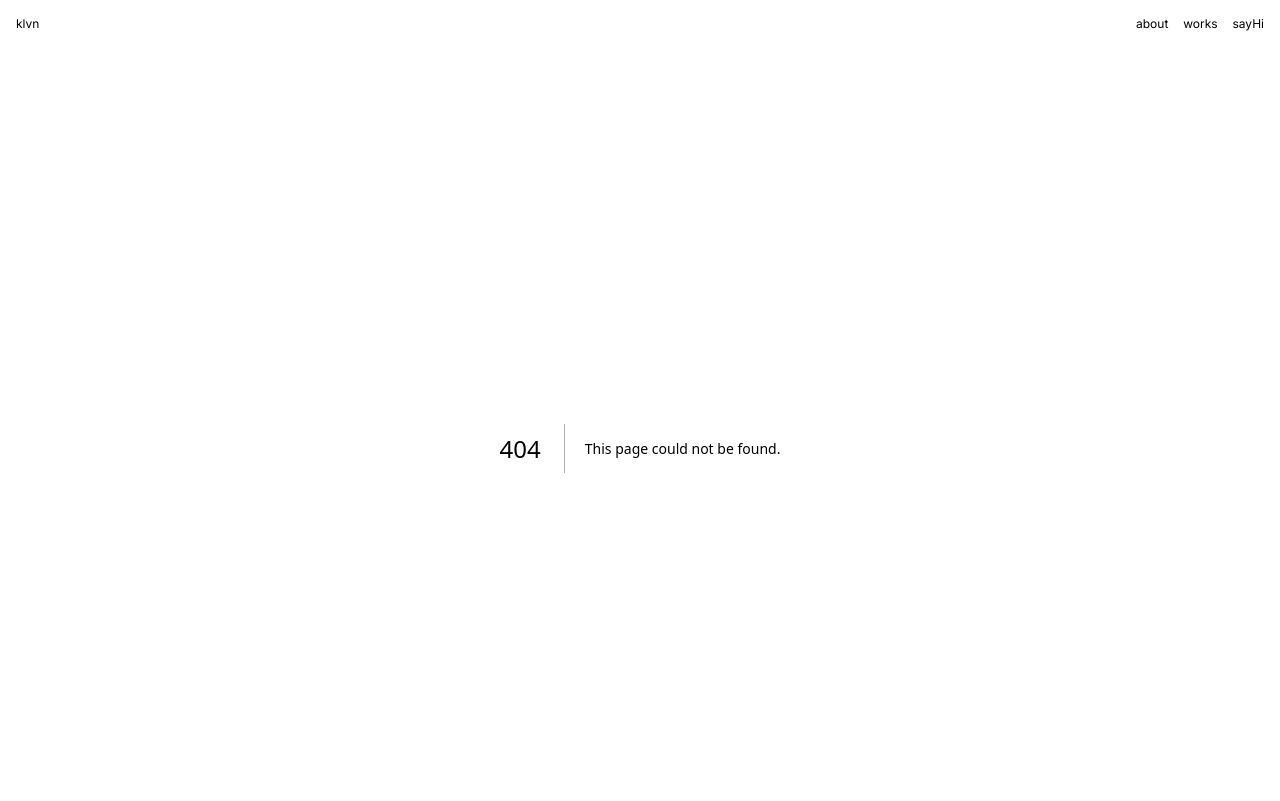
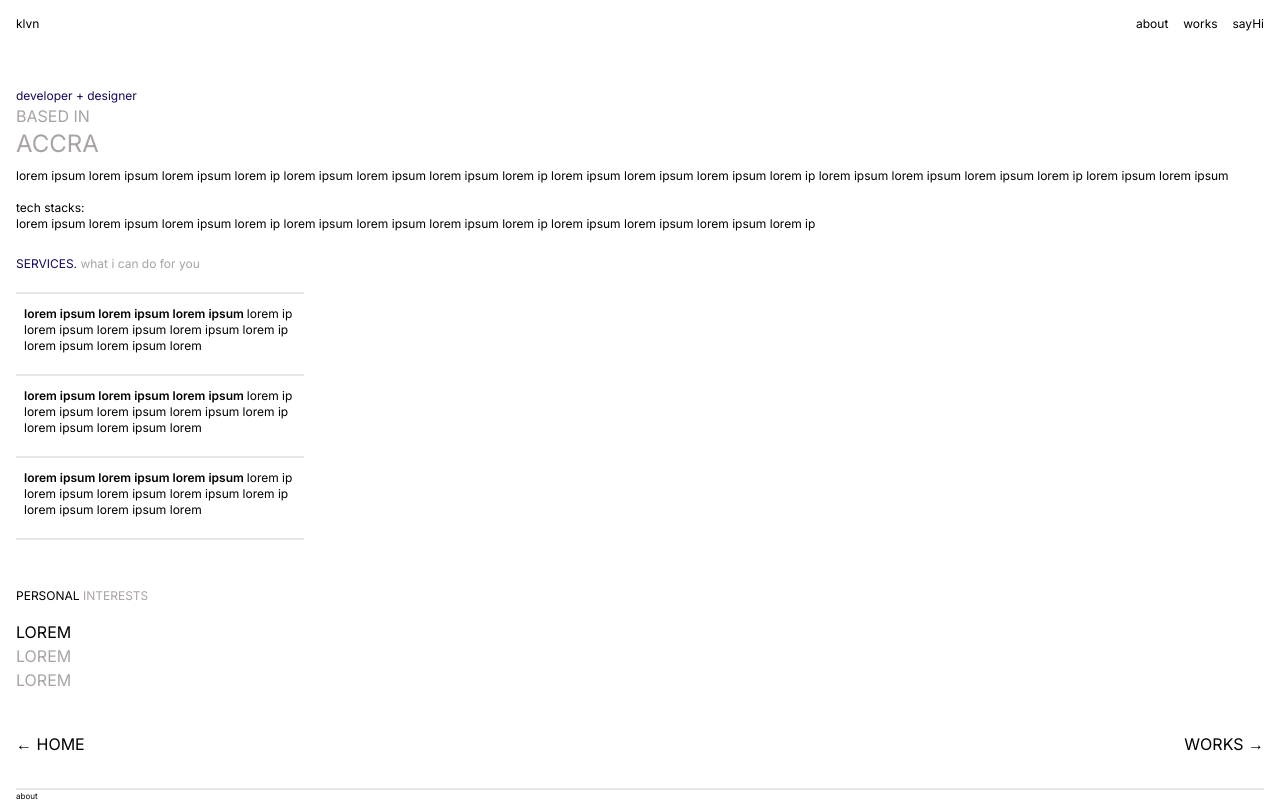
Before and after one commit to niiholmes/holmeStudio, a Next.js app: page /about in a window 1280 px wide. Before the commit this address had no page. Shown: the top 801 px of the page. Built offline with nearby package versions, Linux system fonts and the light colour scheme.

Commit message:
completed about page

```diff
--- /dev/null
+++ b/src/app/about/page.js
@@ -0,0 +1,61 @@
+import Service from "../components/atoms/Service";
+
+export default function About() {
+  return (
+    <main className="">
+      <div style={hello} className="mt-14 ml-4">
+        <h6 className="text-xs">developer + designer</h6>
+      </div>
+      <div style={helloSpan} className="w-20 ml-4">
+        <h4 className="text-base">
+          BASED IN <span className="text-2xl">ACCRA</span>
+        </h4>
+      </div>
+      <div className="ml-4">
+        <p className="mr-4 text-xs text-justify pt-2">
+          lorem ipsum lorem ipsum lorem ipsum lorem ip lorem ipsum lorem ipsum
+          lorem ipsum lorem ip lorem ipsum lorem ipsum lorem ipsum lorem ip
+          lorem ipsum lorem ipsum lorem ipsum lorem ip lorem ipsum lorem ipsum
+        </p>
+        <p className="mr-4 text-xs text-justify pt-4">
+          tech stacks: <br></br>
+          lorem ipsum lorem ipsum lorem ipsum lorem ip lorem ipsum lorem ipsum
+          lorem ipsum lorem ip lorem ipsum lorem ipsum lorem ipsum lorem ip
+        </p>
+      </div>
+      <div className="ml-4 mt-6">
+        <h6 className="text-xs" style={hello}>
+          SERVICES. <span style={helloSpan}>what i can do for you</span>
+        </h6>
+        <Service/>
+        <Service/>
+        <Service/>
+        <div className="border mt-5 w-72"></div>
+      </div>
+      <div className=" mt-12 ml-4">
+        <h6 className="text-xs"> PERSONAL <span style={helloSpan}>INTERESTS</span></h6>
+        <div className="mt-4">
+          <h6 className="">LOREM</h6>
+          <h6 style={helloSpan}>LOREM</h6>
+          <h6 style={helloSpan}>LOREM</h6>
+        </div>
+      </div>
+      <div className=" mt-10 mx-4 flex justify-between">
+      <div className="">
+        <h6><span className="">&#8592;</span> HOME</h6>
+      </div>
+      <div className="">
+        <h6> WORKS <span className="">&#8594;</span></h6>
+      </div>
+      </div>
+    </main>
+  );
+}
+
+const hello = {
+  color: '#180859',
+};
+
+const helloSpan = {
+  color: '#A9A3A3',
+};
--- a/src/app/components/atoms/Navbar.js
+++ b/src/app/components/atoms/Navbar.js
@@ -1,18 +1,20 @@
+import Link from "next/link";
+
 export default function Navbar() {
   return (
     <div className="flex justify-between m-4 text-xs">
       <div>
-        <h4>klvn</h4>
+       <Link href="/"><h4>klvn</h4></Link>
       </div>
       <div className="flex w-32 justify-between">
         <div >
-          <h4>about</h4>
+          <Link href="/about"><h4>about</h4></Link>
         </div>
         <div>
-          <h4>works</h4>
+          <Link href="/works"><h4>works</h4></Link>
         </div>
         <div>
-          <h4>sayHi</h4>
+         <Link href="/contact"><h4>sayHi</h4></Link>
         </div>
       </div>
     </div>
--- /dev/null
+++ b/src/app/components/atoms/Service.js
@@ -0,0 +1,10 @@
+export default function Service() {
+  return (
+    <div className="mt-5  w-72 border-t-2 text-xs">
+      <p className="pt-3 pr-2 pl-2">
+        <span className="font-semibold">lorem ipsum lorem ipsum lorem ipsum </span>lorem ip lorem ipsum lorem ipsum
+        lorem ipsum lorem ip lorem ipsum lorem ipsum lorem
+      </p>
+    </div>
+  );
+}
--- a/src/app/components/atoms/Welcome.js
+++ b/src/app/components/atoms/Welcome.js
@@ -16,7 +16,7 @@ export default function Welcome() {
         ipsum lorem ipsum lorem ip
       </p>
       <div className="mt-3 flex">
-        <span className="pr-2 text-xs">-&gt;</span>
+        <span className="pr-2 text-xs">&#8594;</span>
         <h6 className="text-xs border-b-2">get in touch</h6>
       </div>
 
--- /dev/null
+++ b/src/app/contact/page.js
@@ -0,0 +1,7 @@
+
+
+export default function About() {
+    return <main className="">
+     sayHi
+    </main>;
+  }
--- /dev/null
+++ b/src/app/works/page.js
@@ -0,0 +1,7 @@
+
+
+export default function About() {
+    return <main className="">
+     portfolio
+    </main>;
+  }
```
